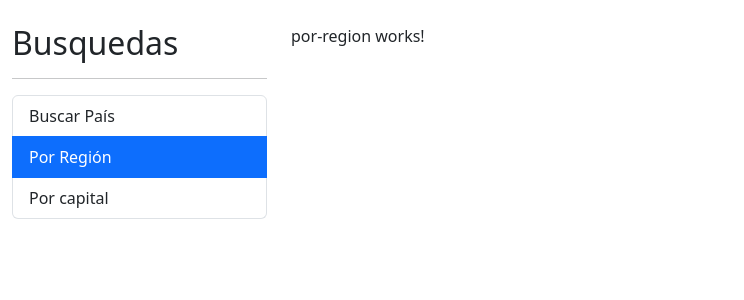
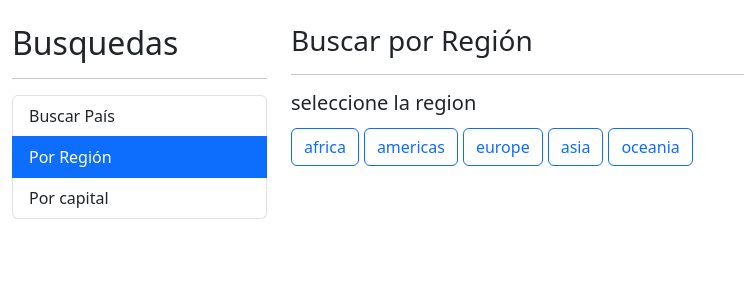
Before and after one commit to Cristian3110/SPA_country, an Angular app: page /region in a window 1280 px wide. Shown: the top 300 px of the page, without its empty margins (0-744 px from the left). Built offline with nearby package versions, Linux system fonts and the light colour scheme.

Commit message:
configuration of he class of CSS adding Class condictionals of CSS from components TS

```diff
--- a/src/app/pais/pages/por-region/por-region.component.css
+++ b/src/app/pais/pages/por-region/por-region.component.css
@@ -0,0 +1,4 @@
+button {
+  margin-right: 5px;
+  margin-top: 5px;
+}
--- a/src/app/pais/pages/por-region/por-region.component.html
+++ b/src/app/pais/pages/por-region/por-region.component.html
@@ -1 +1,23 @@
-<p>por-region works!</p>
+<h3>
+  Buscar por Región <small> {{ regionActiva | titlecase }}</small>
+</h3>
+<hr />
+
+<h5>seleccione la region</h5>
+
+<!--[class.btn-primary]="region === regionActiva"-->
+<!--[ngClass]="{
+        'btn-primary': regionActiva === region,
+        'btn-outline-primary': regionActiva !== region
+      }"-->
+<div class="row">
+  <div class="col">
+    <button
+      *ngFor="let region of regiones"
+      [class]="getClaseCSS(region)"
+      (click)="activarRegion(region)"
+    >
+      {{ region }}
+    </button>
+  </div>
+</div>
--- a/src/app/pais/pages/por-region/por-region.component.ts
+++ b/src/app/pais/pages/por-region/por-region.component.ts
@@ -1,15 +1,24 @@
-import { Component, OnInit } from '@angular/core';
+import { Component } from '@angular/core';
 
 @Component({
   selector: 'app-por-region',
   templateUrl: './por-region.component.html',
-  styleUrls: ['./por-region.component.css']
+  styleUrls: ['./por-region.component.css'],
 })
-export class PorRegionComponent implements OnInit {
+export class PorRegionComponent {
+  regiones: string[] = ['africa', 'americas', 'europe', 'asia', 'oceania'];
+  regionActiva: string = '';
 
-  constructor() { }
+  constructor() {}
 
-  ngOnInit(): void {
+  //evaluando la clase de Css y enviandola al DOM
+  getClaseCSS(region: string): string {
+    return region === this.regionActiva
+      ? 'btn btn-outline-primary'
+      : 'btn btn-outline-primary';
   }
 
+  activarRegion(region: string) {
+    this.regionActiva = region;
+  }
 }
```
